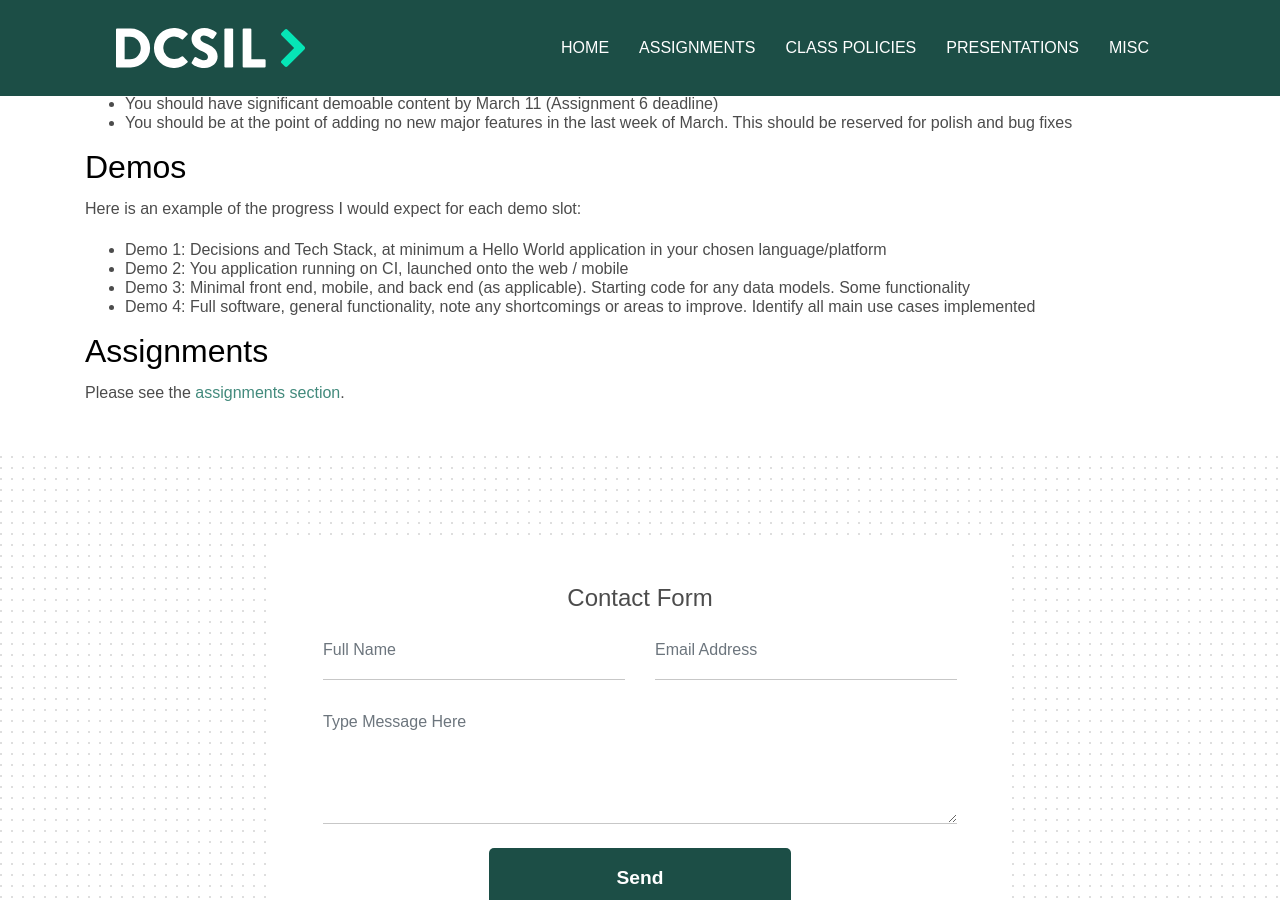
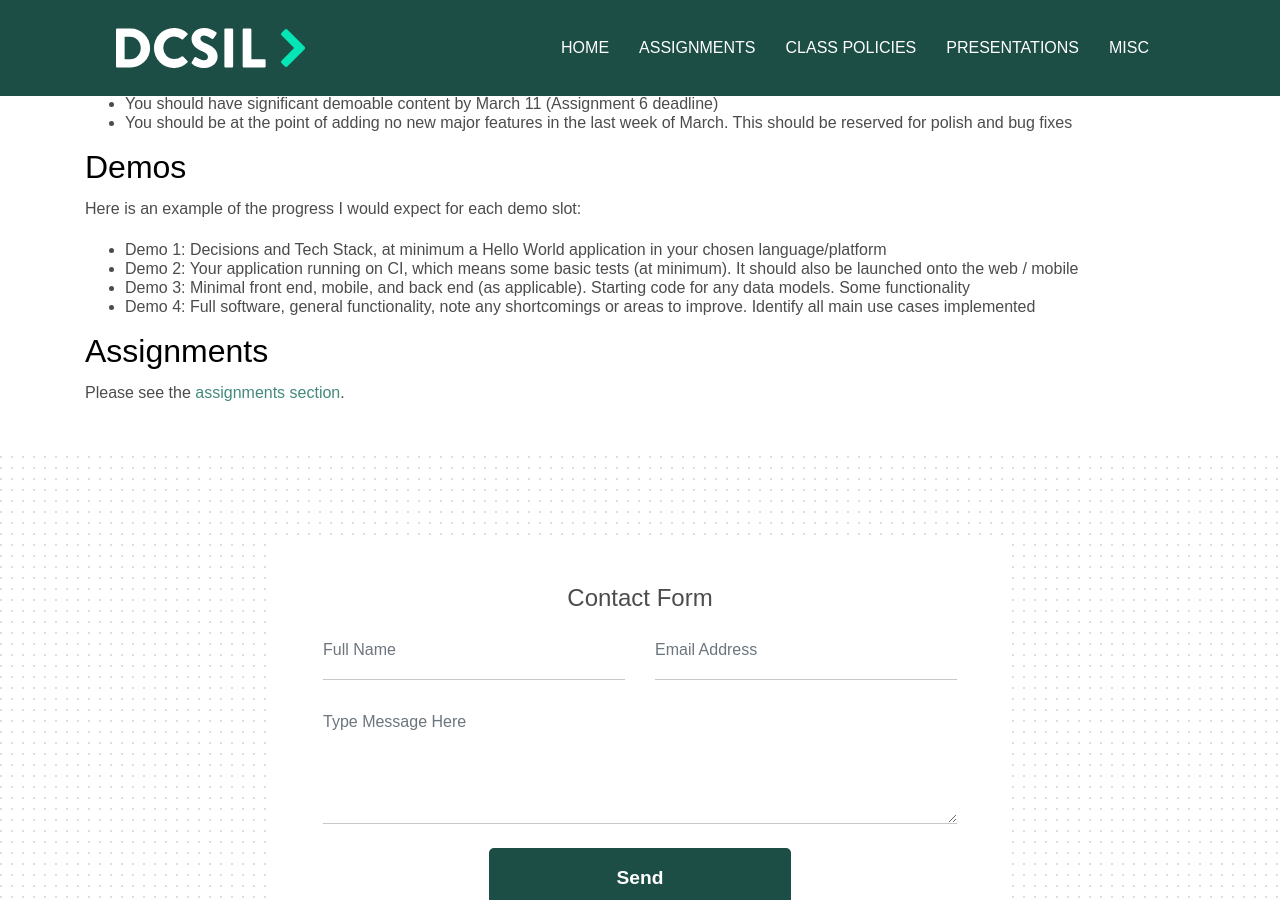
Before and after one commit to dcsil/CSC491, a Jekyll site: the page built from other_pages/schedule_2021.md, in a window 1280 px wide and 900 px high, scrolled down 1598 px. Built offline with Jekyll 4.4.1, drawn with Linux system fonts in a browser that asks for light colours; our own code applies the rules of GitHub Pages for plain Markdown files.

Commit message:
Update schedule_2021.md

```diff
--- a/other_pages/schedule_2021.md
+++ b/other_pages/schedule_2021.md
@@ -51,7 +51,7 @@ To help you keep on track, here are some general recommendations and guidelines
 Here is an example of the progress I would expect for each demo slot:
 
 - Demo 1: Decisions and Tech Stack, at minimum a Hello World application in your chosen language/platform
-- Demo 2: You application running on CI, launched onto the web / mobile
+- Demo 2: Your application running on CI, which means some basic tests (at minimum). It should also be launched onto the web / mobile
 - Demo 3: Minimal front end, mobile, and back end (as applicable). Starting code for any data models. Some functionality
 - Demo 4: Full software, general functionality, note any shortcomings or areas to improve. Identify all main use cases implemented
 
```
